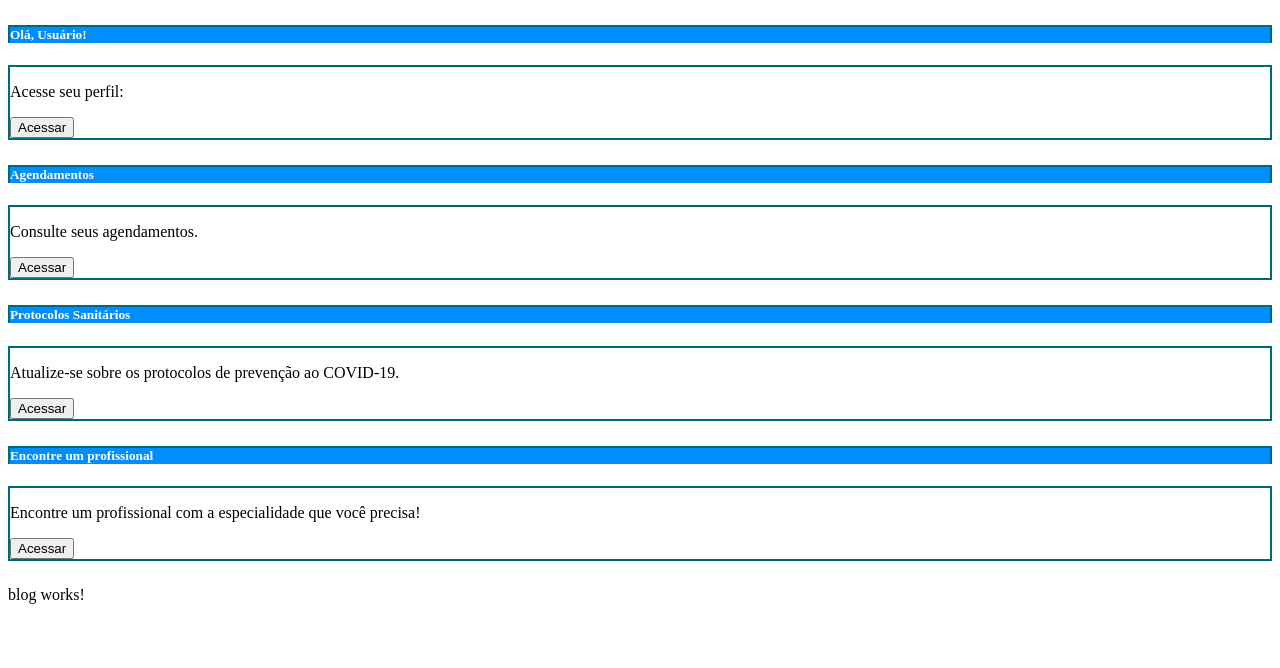
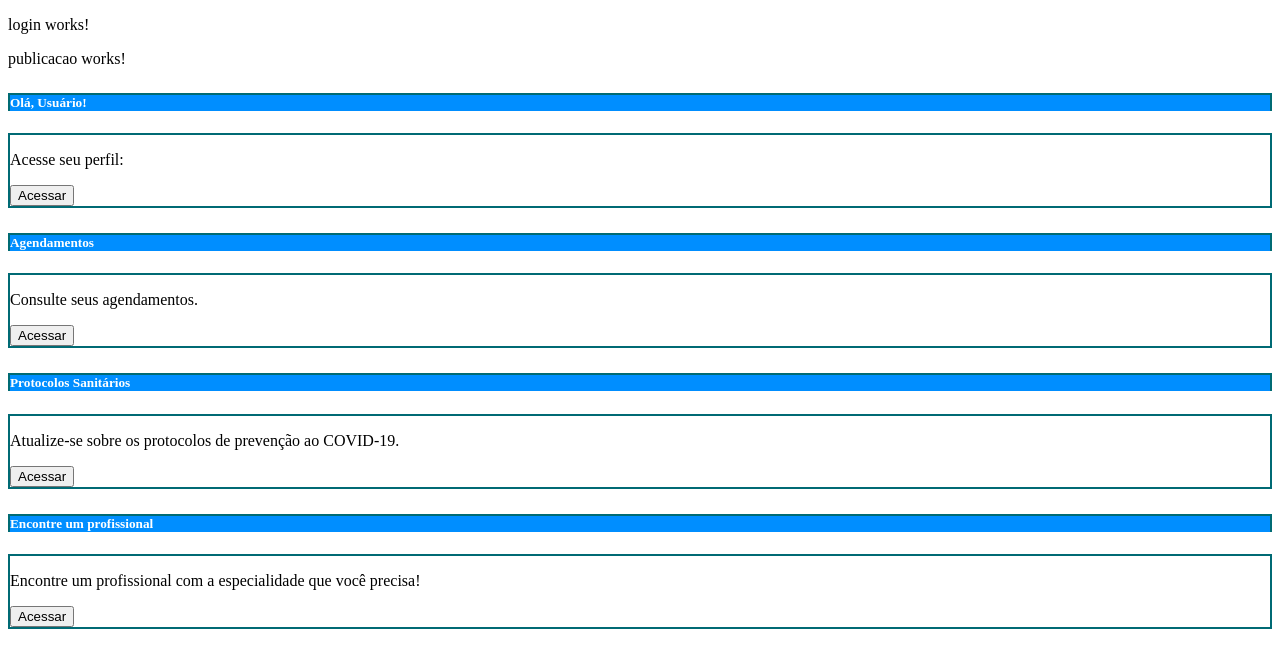
Before and after one commit to BrenoNoccioli/MegaHack2020, an Angular app: page /login in a window 1280 px wide. Shown: the top 668 px of the page. Built offline with nearby package versions, Linux system fonts and the light colour scheme.

Commit message:
Adicao dos components login e publicacao

```diff
--- a/src/app/app.component.html
+++ b/src/app/app.component.html
@@ -1,4 +1,5 @@
 <div>
+    <app-login></app-login>
+    <app-publicacao></app-publicacao>
     <app-principal></app-principal>
-    <app-blog></app-blog>
 </div>
--- a/src/app/app.module.ts
+++ b/src/app/app.module.ts
@@ -5,14 +5,16 @@ import { AppComponent } from './app.component';
 import { PrincipalComponent } from './principal/principal.component';
 import { CadastroComponent } from './cadastro/cadastro.component';
 import { FormsModule } from '@angular/forms';
-import { BlogComponent } from './blog/blog.component';
+import { LoginComponent } from './login/login.component';
+import { PublicacaoComponent } from './publicacao/publicacao.component';
 
 @NgModule({
   declarations: [
     AppComponent,
     PrincipalComponent,
     CadastroComponent,
-    BlogComponent
+    LoginComponent,
+    PublicacaoComponent
   ],
   imports: [
     BrowserModule,
--- a/src/app/blog/blog.component.html
+++ /dev/null
@@ -1 +0,0 @@
-<p>blog works!</p>
--- a/src/app/blog/blog.component.ts
+++ /dev/null
@@ -1,15 +0,0 @@
-import { Component, OnInit } from '@angular/core';
-
-@Component({
-  selector: 'app-blog',
-  templateUrl: './blog.component.html',
-  styleUrls: ['./blog.component.css']
-})
-export class BlogComponent implements OnInit {
-
-  constructor() { }
-
-  ngOnInit(): void {
-  }
-
-}
--- /dev/null
+++ b/src/app/login/login.component.html
@@ -0,0 +1 @@
+<p>login works!</p>
--- /dev/null
+++ b/src/app/login/login.component.ts
@@ -0,0 +1,15 @@
+import { Component, OnInit } from '@angular/core';
+
+@Component({
+  selector: 'app-login',
+  templateUrl: './login.component.html',
+  styleUrls: ['./login.component.css']
+})
+export class LoginComponent implements OnInit {
+
+  constructor() { }
+
+  ngOnInit(): void {
+  }
+
+}
--- /dev/null
+++ b/src/app/publicacao/publicacao.component.html
@@ -0,0 +1 @@
+<p>publicacao works!</p>
--- /dev/null
+++ b/src/app/publicacao/publicacao.component.ts
@@ -0,0 +1,15 @@
+import { Component, OnInit } from '@angular/core';
+
+@Component({
+  selector: 'app-publicacao',
+  templateUrl: './publicacao.component.html',
+  styleUrls: ['./publicacao.component.css']
+})
+export class PublicacaoComponent implements OnInit {
+
+  constructor() { }
+
+  ngOnInit(): void {
+  }
+
+}
```
Also changed, not shown: src/app/login/login.component.css (added), src/app/publicacao/publicacao.component.css (added), 2 other files (tests, documents, lock files or other folders).
